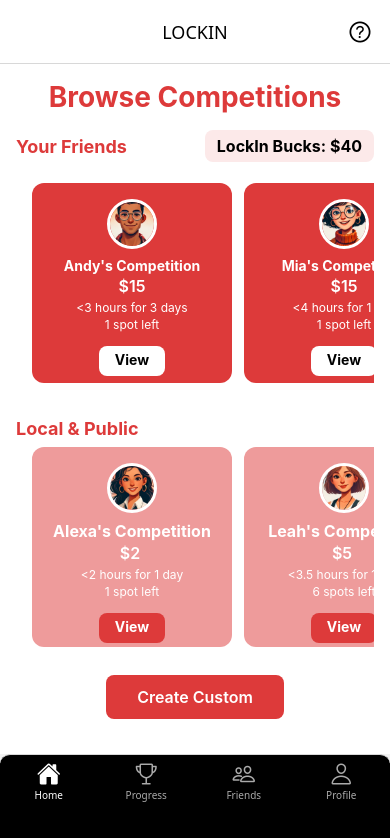
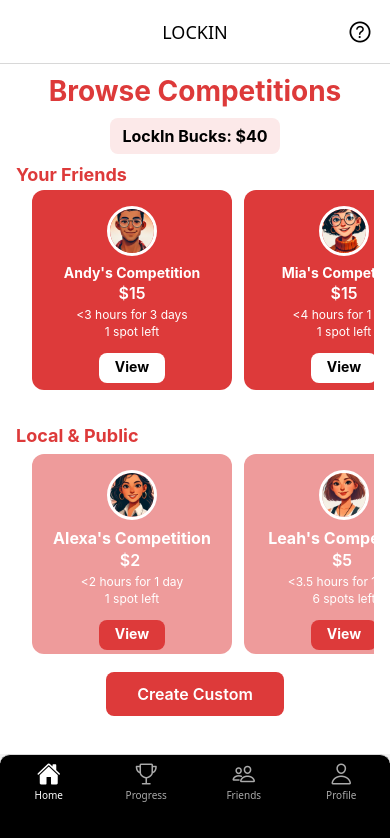
Before and after one commit to Caojess/Private-lockin, a React Native app: screen /MainTabs in a window 390 px wide. Shown: the top 838 px of the page. Built offline with nearby package versions, Linux system fonts and the light colour scheme.

Commit message:
Update HomeScreen.js

```diff
--- a/screens/HomeScreen.js
+++ b/screens/HomeScreen.js
@@ -40,6 +40,10 @@ const HomeScreen = ({ navigation, route }) => {
       contentContainerStyle={styles.contentContainer}
     >
       <Text style={styles.header}>Browse Competitions</Text>
+      <View style={styles.lockInBucksButton}>
+          <Text style={styles.lockInBucksText}>LockIn Bucks: $40</Text>
+        </View>
+
 
       {myCompetitions.length > 0 && (
         <>
@@ -67,13 +71,8 @@ const HomeScreen = ({ navigation, route }) => {
           ))}
         </>
       )}
+      <Text style={styles.sectionTitle}>Your Friends</Text>
 
-      <View style={styles.lockInBucksContainer}>
-        <Text style={styles.sectionTitle}>Your Friends</Text>
-        <View style={styles.lockInBucksButton}>
-          <Text style={styles.lockInBucksText}>LockIn Bucks: $40</Text>
-        </View>
-      </View>
 
       <FriendsScroll competitions={mockCompetitions} />
 
@@ -105,7 +104,7 @@ const styles = StyleSheet.create({
     fontSize: 28,
     fontWeight: "bold",
     textAlign: "center",
-    marginVertical: 16,
+    marginVertical: 10,
     color: "#DD3A3A",
   },
   sectionTitle: {
@@ -168,7 +167,7 @@ const styles = StyleSheet.create({
     fontWeight: "bold",
   },
   createCustomButton: {
-    marginTop: 20,
+    marginTop: 10,
     backgroundColor: "#DD3A3A",
     paddingVertical: 12,
     borderRadius: 8,
@@ -190,15 +189,18 @@ const styles = StyleSheet.create({
     marginBottom: 16,
   },
   lockInBucksButton: {
+    alignSelf: "center",
     backgroundColor: "#FCE9E9",
     borderRadius: 8,
-    paddingVertical: 6,
+    paddingVertical: 8,
     paddingHorizontal: 12,
+    marginBottom: 10,
   },
   lockInBucksText: {
     color: "black",
     fontSize: 16,
     fontWeight: "bold",
+    alignSelf: "center",
   },
 });
 
```
